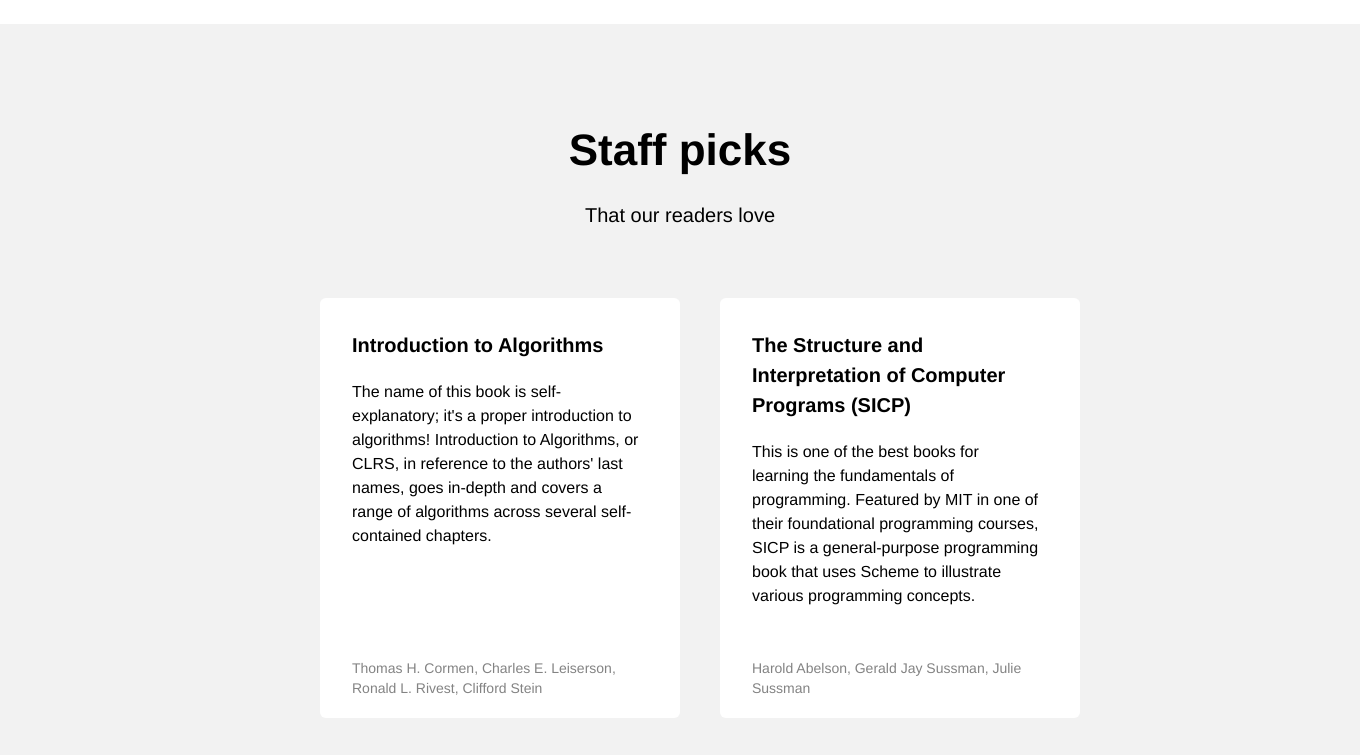
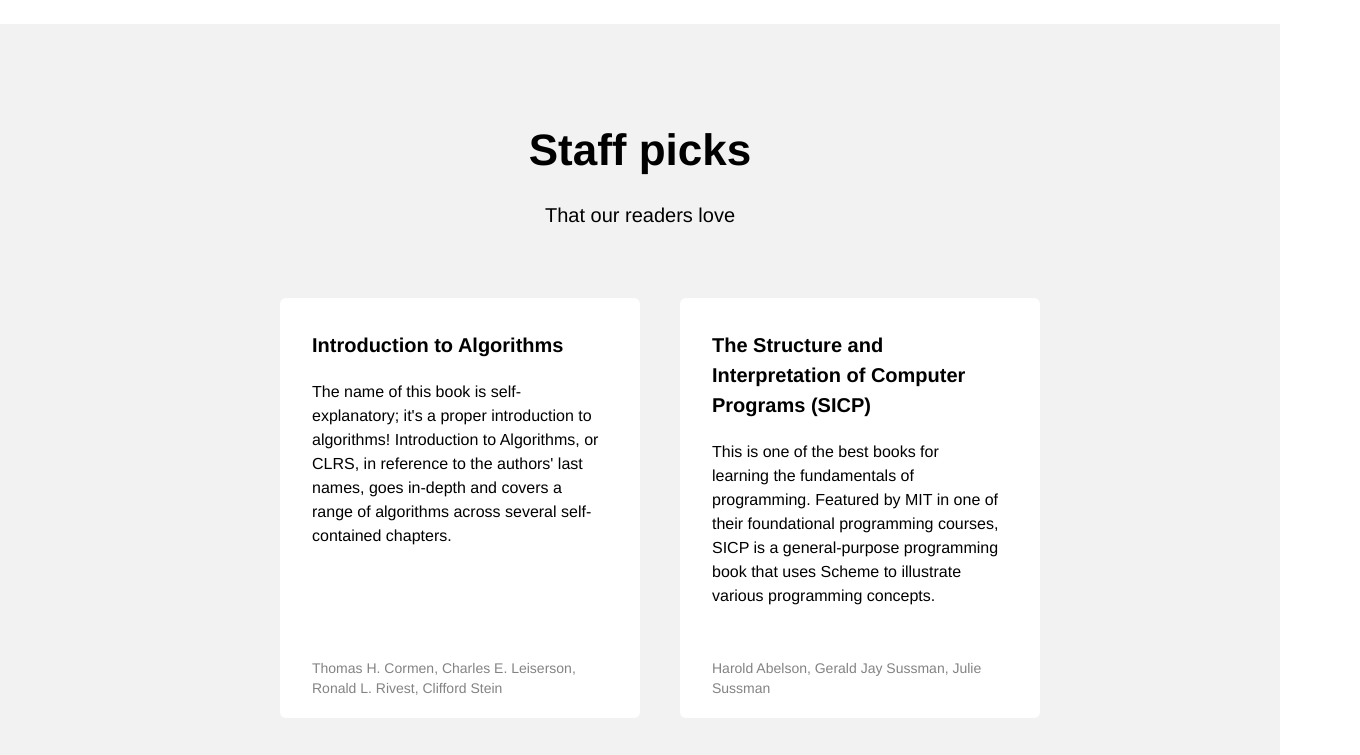
Before and after one commit to Freixanet/se_project_library, a plain HTML site: page index.html in a window 1280 px wide. Shown: the part 776-1531 px from the top of the page, 1360 px wide, since content can reach past the window. Drawn offline with Linux system fonts and the light colour scheme.

Commit message:
change page min width

```diff
--- a/styles/style.css
+++ b/styles/style.css
@@ -1,5 +1,5 @@
 .page {
-  min-width: 1360px;
+  min-width: 1100px;
   max-width: 1600px;
   margin: 0 auto;
   font-family: "Helvetica Neue", Arial, sans-serif;
```
